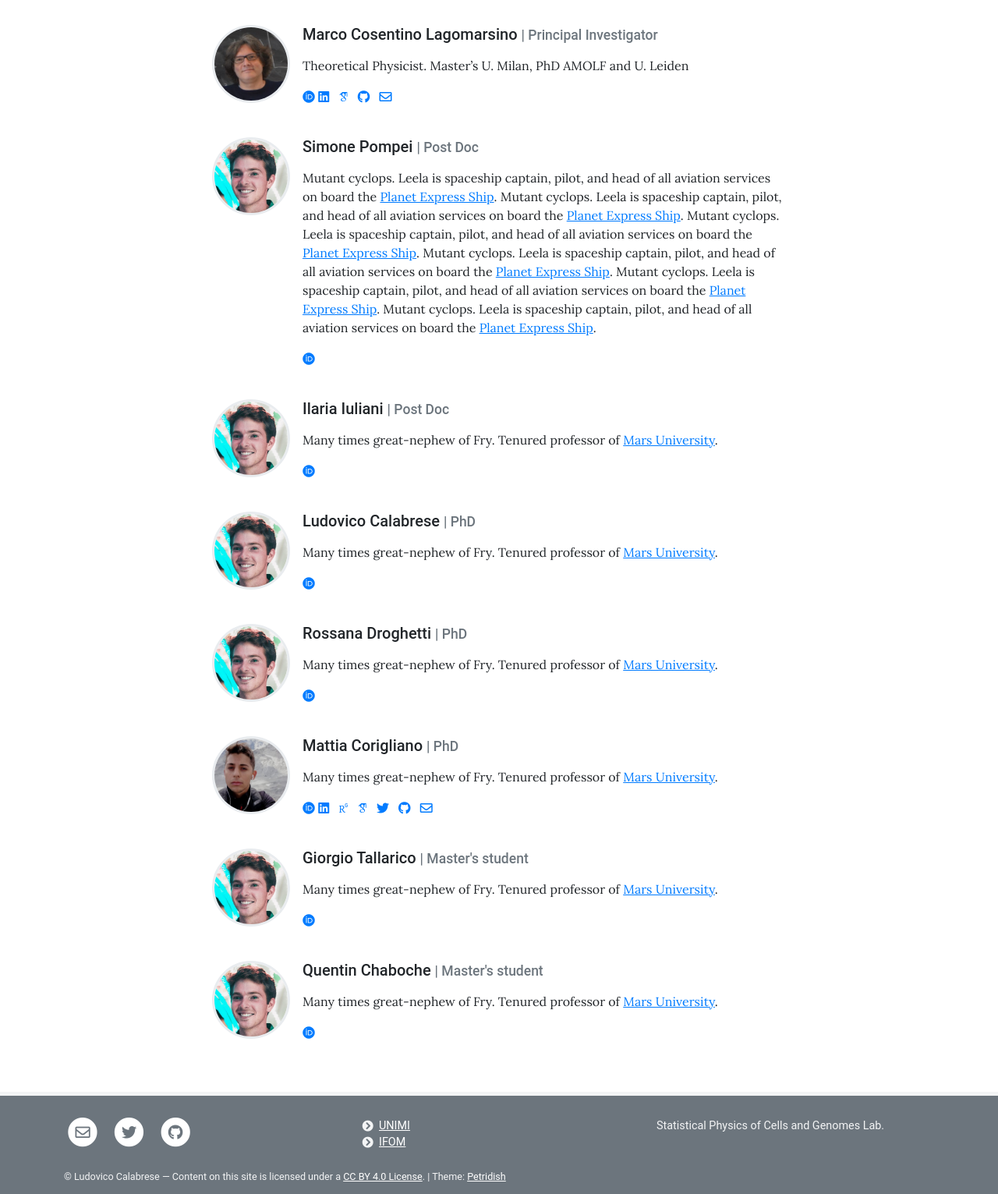
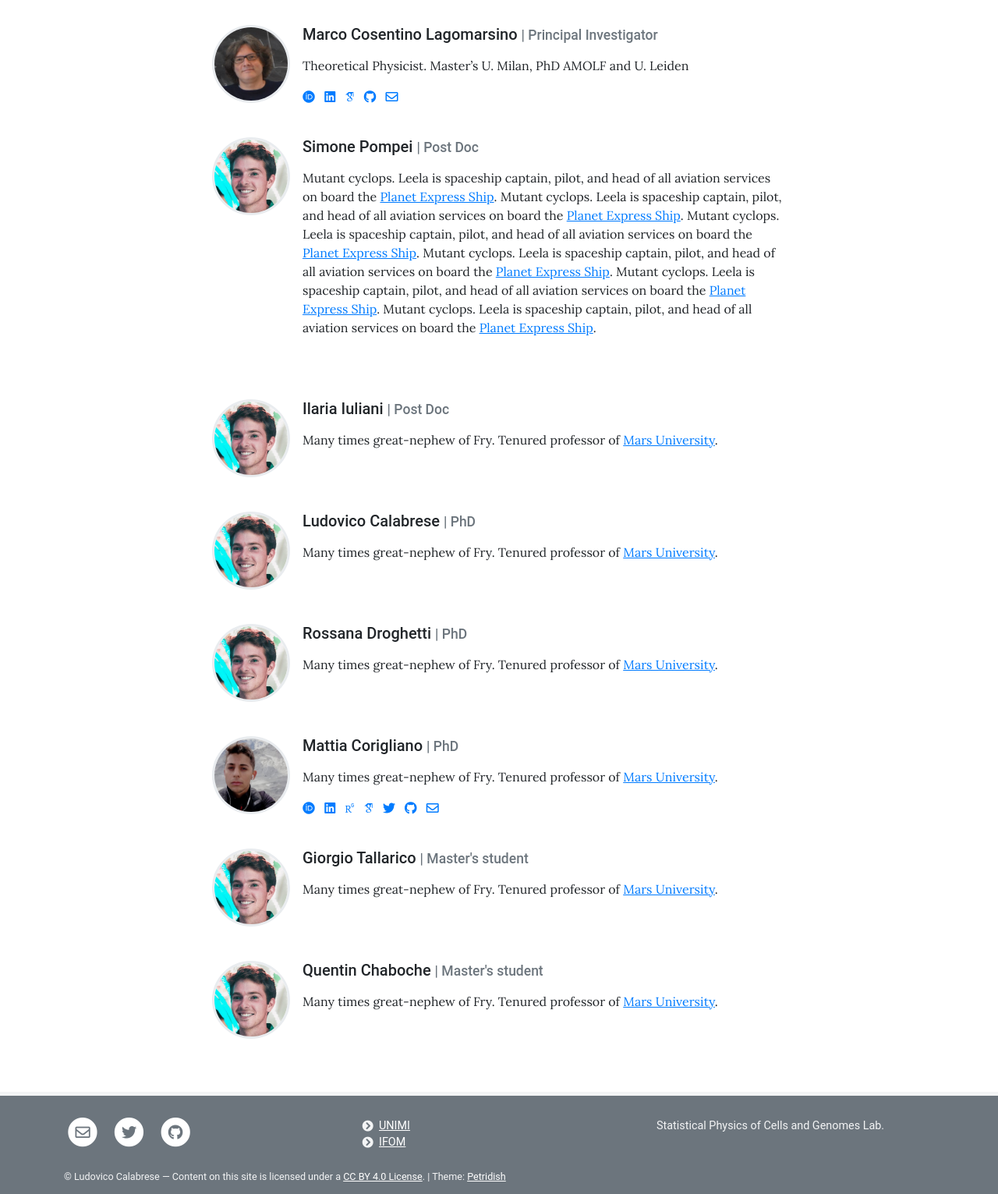
Before and after one commit to mcltone/spcg, a Jekyll site: the page built from pages/people.md, in a window 1280 px wide. Shown: the part 403-1934 px from the top of the page at 78% size. Built offline with Jekyll 4.4.1, drawn with Linux system fonts in a browser that asks for light colours; some web fonts are replaced.

Commit message:
Update team.html

```diff
--- a/_layouts/team.html
+++ b/_layouts/team.html
@@ -28,7 +28,11 @@ description: Template for team page
       <ul class="list-inline">
 
         <!-- Orcid -->
-        <a target="_blank" href="http://orcid.org/{{ member.orcid }}" class="waves-effect waves-teal btn-flat my-orcid-link" data-tooltip="orcid"><i class="ai ai-orcid"></i></a>
+        {% if member.orcid %}
+          <li class="list-inline-item">
+            <a target="_blank" href="http://orcid.org/{{ member.orcid }}" class="waves-effect waves-teal btn-flat my-orcid-link" data-tooltip="orcid"><i class="ai ai-orcid"></i></a>
+          </li>
+        {% endif %}
 
         <!-- Linkedin -->
         {% if member.in %}
@@ -46,9 +50,9 @@ description: Template for team page
 
         <!-- Google Scholar -->
         {% if member.scholar %}
-        <li class="list-inline-item">
-          <a target="_blank" href="https://scholar.google.com/citations?user={{ member.scholar }}" class="waves-effect waves-teal btn-flat my-google-scholar-link" data-tooltip="google scholar"><i class="ai ai-google-scholar"></i></a>
-        </li>
+          <li class="list-inline-item">
+            <a target="_blank" href="https://scholar.google.com/citations?user={{ member.scholar }}" class="waves-effect waves-teal btn-flat my-google-scholar-link" data-tooltip="google scholar"><i class="ai ai-google-scholar"></i></a>
+          </li>
         {% endif %}
 
         <!-- Twitter -->
```
